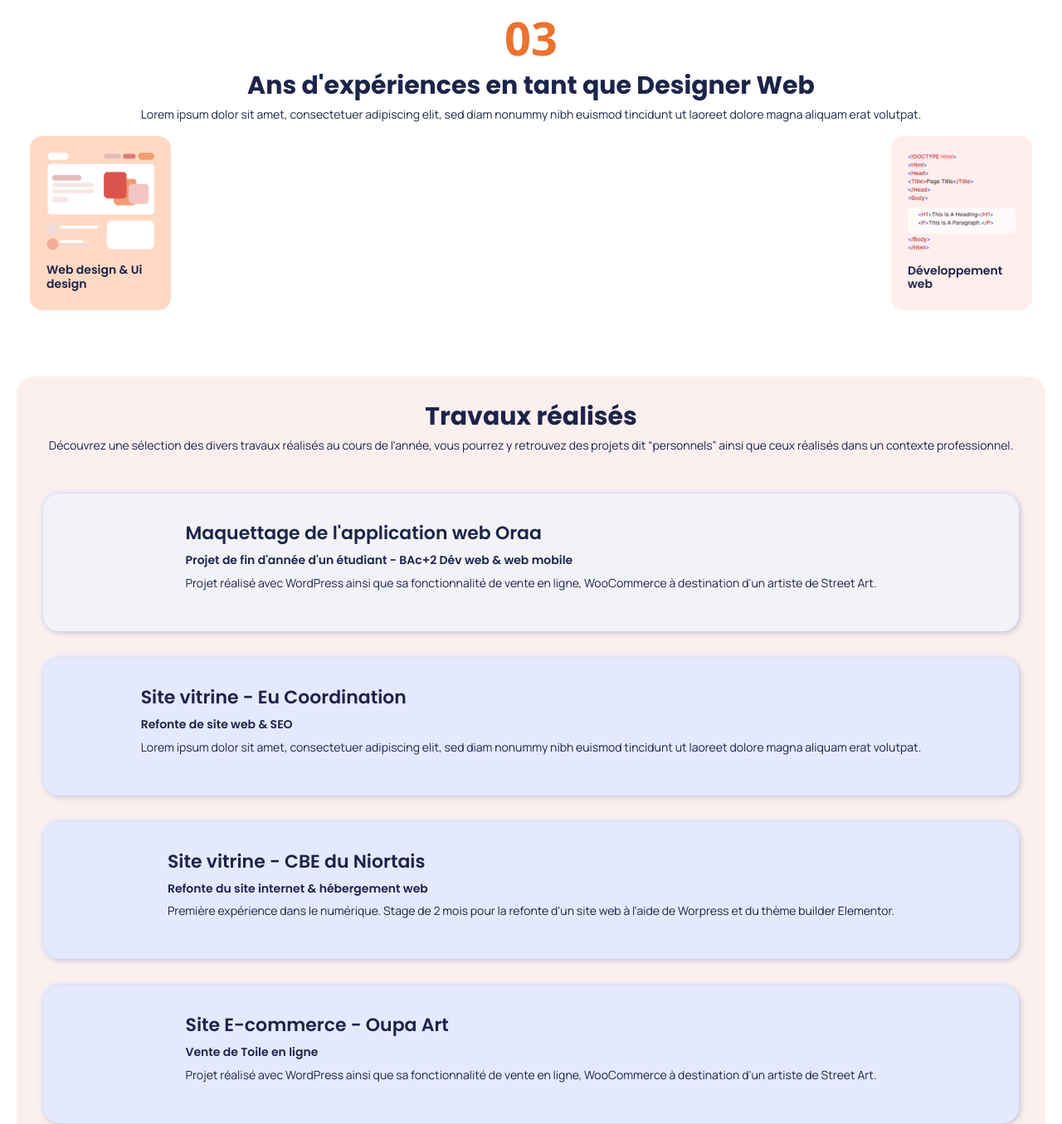
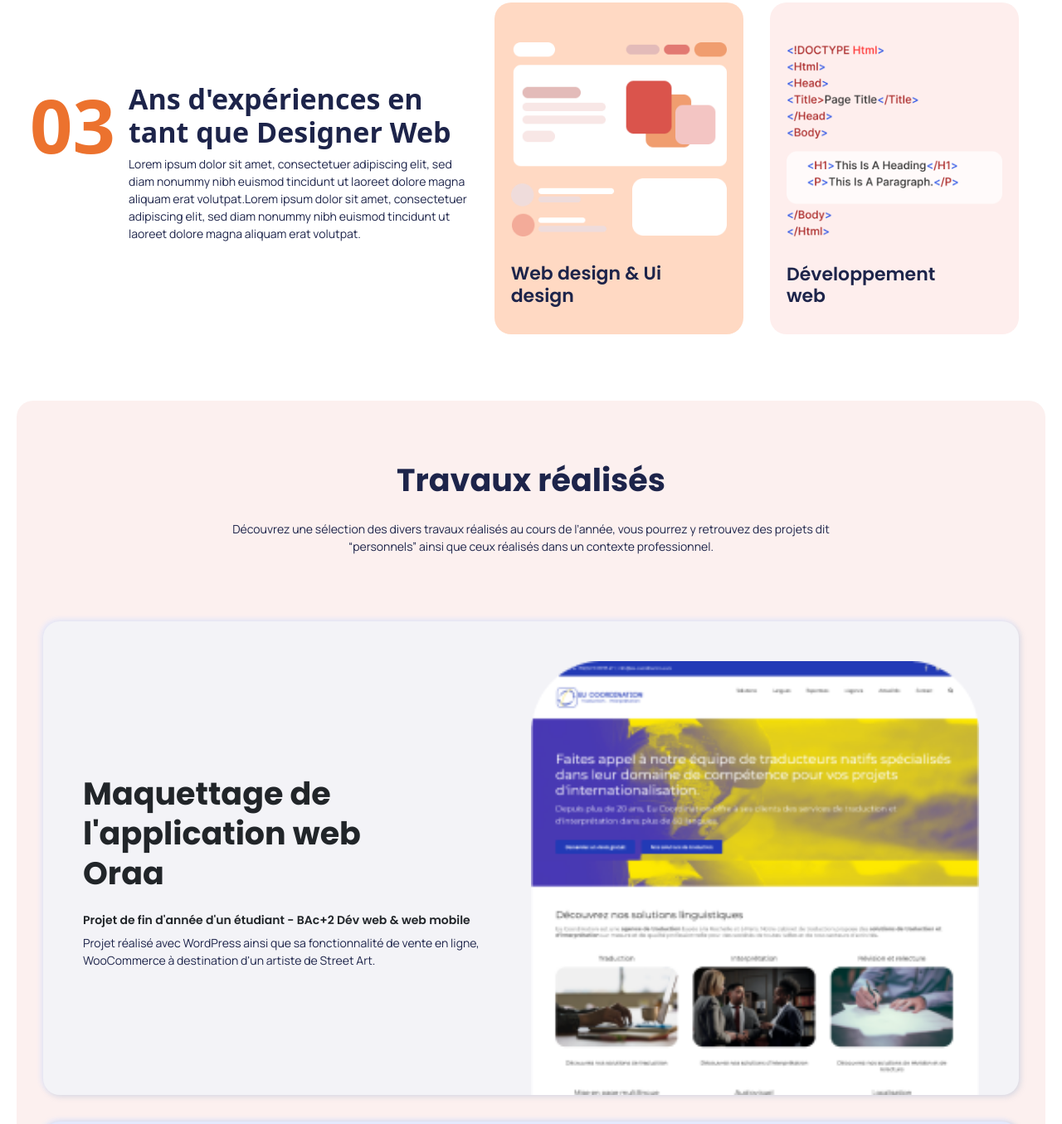
Before and after one commit to JasminaJudith/portfolio, a plain HTML site: page index.html in a window 1280 px wide. Shown: the part 845-2200 px from the top of the page at 83% size. Drawn offline with nearby package versions, Linux system fonts and the light colour scheme.

Commit message:
desktop version
add modification to the mobile because i add some div

```diff
--- a/index.html
+++ b/index.html
@@ -105,14 +105,20 @@
             </div>
         </section>
         <div class="experiences">
+            <div class="experiences_intro">
+                <span>03</span>
+                <div class="experiences_content">
                     <div class="experiences_title">
-                <div><span>03</span></div>
                         <h2>Ans d'expériences en tant que Designer Web</h2>
                     </div>
                     <div class="experiences_text">
                         <p>Lorem ipsum dolor sit amet, consectetuer adipiscing elit,
                             sed diam nonummy nibh euismod tincidunt ut laoreet dolore magna
-                    aliquam erat volutpat.</p>
+                            aliquam erat volutpat.Lorem ipsum dolor sit amet, consectetuer adipiscing elit,
+                            sed diam nonummy nibh euismod tincidunt ut laoreet dolore magna
+                            aliquam erat volutpat. </p>
+                    </div>
+                </div>
             </div>
             <div class="card_experiences">
                 <div class="card_design">
@@ -135,70 +141,81 @@
             </div>
             <div class="travaux_global">
                 <!--N°1-->
-                <div class="projets" id="project1">
-                    <div class="projet_text">
+                <div class="projects" id="project1">
+                    <div class="project_text">
                         <h3>Maquettage de l'application web Oraa</h3>
                         <h4>Projet de fin d'année d'un étudiant - BAc+2 Dév web & web mobile</h4>
                         <p>Projet réalisé avec WordPress ainsi que sa fonctionnalité de vente en ligne,
                             WooCommerce à destination d'un artiste de Street Art.</p>
                     </div>
-                    <!--<div class="projet_img">
-                        <img src="/img/projet-oraa.png" alt="" width="100%">
-                    </div>-->
+                    <div class="project_img">
+                        <img src="/img/eucoordination.png" alt="">
+                    </div>
                 </div>
                 <!--N°2-->
-                <div class="projets" id="project2">
-                    <div class="projet_text">
+                <div class="projects" id="project2">
+                    <div class="project_text">
                         <h3>Site vitrine - Eu Coordination</h3>
                         <h4>Refonte de site web & SEO</h4>
                         <p>Lorem ipsum dolor sit amet, consectetuer adipiscing elit,
                             sed diam nonummy nibh euismod tincidunt ut laoreet dolore magna
                             aliquam erat volutpat.</p>
                     </div>
-                    <!--<div class="projet_img">
+                    <div class="project_img">
                         <img src="/img/eucoordination.png" alt="">
-                    </div>-->
+                    </div>
                 </div>
                 <!--N°3-->
-                <div class="projets" id="project3">
-                    <div class="projet_text">
+                <div class="projects" id="project3">
+                    <div class="project_text">
                         <h3>Site vitrine - CBE du Niortais</h3>
                         <h4>Refonte du site internet & hébergement web</h4>
                         <p>Première expérience dans le numérique. Stage de 2 mois pour la refonte
                             d'un site web à l'aide de Worpress et du thème builder Elementor.</p>
                     </div>
-                    <!--<div class="projet_img" id="project4">
+                    <div class="project_img">
                         <img src="/img/eucoordination.png" alt="">
-                    </div>-->
+                    </div>
                 </div>
                 <!--N°4-->
-                <div class="projets" id="project5">
-                    <div class="projet_text">
+                <div class="projects" id="project4">
+                    <div class="project_text">
                         <h3>Site E-commerce - Oupa Art</h3>
                         <h4>Vente de Toile en ligne</h4>
                         <p>Projet réalisé avec WordPress ainsi que sa fonctionnalité de vente en ligne,
                             WooCommerce à destination d'un artiste de Street Art.</p>
                     </div>
-                    <!--<div class="projet_img">
+                    <div class="project_img">
                         <img src="/img/eucoordination.png" alt="">
-                    </div>-->
+                    </div>
+                </div>
             </div>
             <div class="cta_projects">
                 <a href="#">Contactez-Moi !</a>
             </div>
         </div>
-        </div>
         <footer>
             <div class="footer_content">
                 <div class="footer_logo">
-                    <img src="/img/Logo-desktop.png" alt="" width="100%">
+                    <img src="/img/Logo-desktop.png" alt="">
+                </div>
+                <div class="informations">
+                    <div class="menu_contact">
+                        <h3>Navigation</h3>
+                        <div class="links_menu">
+                            <ul style="padding: 0;">
+                                <li class=""><a href="">Accueil</a> </li>
+                                <li class=""><a href="">À propos</a> </li>
+                                <li class=""><a href="">Travaux</a> </li>
+                                <li class=""><a href="">Contact</a> </li>
+                            </ul>
+                        </div>
                     </div>
                     <div class="intro_contact">
                         <h3>Reston en contact</h3>
                         <p>Lorem ipsum dolor sit amet, consectetuer adipiscing elit,
                             sed diam nonummy nibh euismod tincidunt ut laoreet dolore magna
                             aliquam erat volutpat.</p>
-                </div>
                             <div class="infos_contact">
                                 <div class="mail">
                                     <i id="icon" class="far fa-envelope" class="icon"></i>
@@ -209,18 +226,7 @@
                                     <p> Téléphone : +33 6 60 12 16 61</p>
                                 </div>
                             </div>
-
-                <div class="menu_contact">
-                    <h3>Navigation</h3>
-                    <div class="links_menu">
-                        <ul style="padding: 0;">
-                            <li class=""><a href="">Accueil</a> </li>
-                            <li class=""><a href="">À propos</a> </li>
-                            <li class=""><a href="">Travaux</a> </li>
-                            <li class=""><a href="">Contact</a> </li>
-                        </ul>
                     </div>
-
                 </div>
         </footer>
     </main>
@@ -243,7 +249,6 @@
             document.getElementById("navigation").style.display = 'block';
 
         })
-
     </script>
 </body>
 
--- a/main.js
+++ b/main.js
@@ -1,5 +1,3 @@
-"use strict";
-
 function carousel() {
   let carouselSlider = document.querySelector(".carousel__slider");
   let list = document.querySelector(".carousel__list");
--- a/style.css
+++ b/style.css
@@ -11,13 +11,17 @@
     --l-blue: #E6E8FC;
     --l-blue2: #E5E9FD;
     --l-green: #E0EAE2;
+    --l-grey: #F3F3F7;
     --title: 'Poppins', 'sans-serif', bolder;
     --text: 'manrope', 'sans serif';
+    --xxlarge-title: 60px;
     --xlarge-title: 56px;
     --large-title: 38px;
+    --experience-title: 34px;
     --medium-title: 30px;
     --project-title: 22px;
     --small-title: 14px;
+    --large-text: 18px;
     --medium-text: 16px;
     --small-text: 14px;
 
@@ -322,7 +326,7 @@ header {
     line-height: 2rem;
 }
 
-.projets {
+.projects {
     width: 100%;
     display: flex;
     flex-direction: column;
@@ -332,7 +336,11 @@ header {
     border-radius: 20px;
 }
 
-.projets>.projet_text>h3 {
+.projects>img {
+    display: none;
+}
+
+.projects>.projet_text>h3 {
     font-family: var(--title);
     font-size: var(--project-title);
     font-weight: 600;
@@ -341,7 +349,7 @@ header {
     line-height: 2rem;
 }
 
-.projets>.projet_text>p {
+.projects>.projet_text>p {
     text-align: left;
 }
 
@@ -412,7 +420,7 @@ footer {
     flex-direction: column;
 }
 
-.footer_content>.intro_contact>p {
+.footer_content> .informations>.intro_contact>p {
     text-align: start;
 }
 
@@ -424,7 +432,7 @@ footer {
     align-self: flex-start;
 }
 
-.footer_content>.intro_contact>h3 {
+.footer_content> .informations>.intro_contact>h3 {
     font-family: var(--title);
     font-size: var(--project-title);
     font-weight: 600;
@@ -442,16 +450,12 @@ footer {
     line-height: 2rem;
 }
 
-.infos_contact {
+.informations>.infos_contact {
     width: 100%;
     display: flex;
     flex-direction: column;
     align-items: flex-start;
     padding-bottom: 2rem;
-}
-
-.infos_contact>.icon>p {
-    margin: 0 !important;
 }
 
 .links_rs {
@@ -486,7 +490,7 @@ footer {
     width: 15%;
 }
 
-.footer_content>.menu_contact>h3 {
+.footer_content> .informations>.menu_contact>h3 {
     font-family: var(--title);
     font-size: var(--project-title);
     font-weight: 600;
@@ -495,14 +499,14 @@ footer {
     line-height: 2rem;
 }
 
-.footer_content>.menu_contact>.links_menu>ul>li>a {
+.footer_content> .informations> .menu_contact>.links_menu>ul>li>a {
     text-decoration: none;
     color: var(--blue);
     width: 100%;
     font-size: var(--small-text);
 }
 
-.footer_content>.menu_contact>.links_menu>ul>li {
+.footer_content>.informations> .menu_contact>.links_menu>ul>li {
     list-style: none;
     padding-bottom: 0.5rem;
 }
@@ -517,11 +521,13 @@ footer {
         background-position-y: -10%;
         background-repeat: no-repeat;
     }
+
     .blob-p {
         position: absolute;
         right: 0;
         top: 10%;
     }
+
     .title {
         font-family: var(--title);
         font-size: var(--xlarge-title);
@@ -542,7 +548,8 @@ footer {
         display: block;
     }
 
-    .mb-4>#burger_menu, .navigation {
+    .mb-4>#burger_menu,
+    .navigation {
         display: none;
     }
 
@@ -565,6 +572,7 @@ footer {
     .intro>p {
         text-align: left;
     }
+
     .btn {
         width: 100%;
         margin: 0;
@@ -617,6 +625,7 @@ footer {
         width: 500px;
         height: 500px;
     }
+
     body {
         margin: 0;
         padding: 0;
@@ -670,6 +679,221 @@ footer {
         cursor: pointer;
     }
 
+    /*Experiences*/
+    .experiences {
+        padding: 3rem 1rem;
+        margin-bottom: 2rem;
+        text-align: center;
+        display: flex;
+        flex-direction: row;
+        align-items: center;
+        width: 100%;
+    }
 
+    .experiences>.experiences_intro {
+        display: flex;
+        flex-direction: row;
+        width: 45%;
+    }
 
+    .experiences>.experiences_intro>span {
+        font-size: 90px;
+        font-weight: 900;
+        color: var(--orange);
     }
+
+    .experiences>.experiences_intro>.experiences_content {
+        display: flex;
+        flex-direction: column;
+        padding: 1rem;
+    }
+
+    .experiences>.experiences_intro>.experiences_content>.experiences_title>h2 {
+        font-size: var(--experience-title);
+        font-weight: 700;
+        color: var(--blue);
+        text-align: left;
+        line-height: 2.5rem;
+    }
+
+    .experiences>.experiences_intro>.experiences_content>.experiences_text>p {
+        text-align: left;
+    }
+
+    .card_experiences {
+        width: 55%;
+        display: flex;
+        flex-direction: row;
+        justify-content: space-around;
+    }
+
+    .card_design {
+        width: 300px;
+        height: 400px;
+        padding-top: 3rem;
+        border-radius: 20px
+    }
+
+    .card_design>h3 {
+        padding-top: 1rem;
+        color: var(--blue);
+        font-size: var(--project-title);
+    }
+
+    .card_dev {
+        width: 300px;
+        height: 400px;
+        background-color: var(--l-pink);
+        padding-top: 3rem;
+        border-radius: 20px;
+    }
+
+    .card_dev>h3 {
+        padding-top: 1rem;
+        width: 70%;
+        color: var(--blue);
+        font-size: var(--project-title);
+    }
+
+    /*Travaux*/
+    .travaux {
+        padding: 5rem 0;
+
+        display: flex;
+        flex-direction: column;
+        align-items: center;
+        background-color: var(--l-pink2);
+        border-radius: 20px;
+    }
+
+    .travaux_global {
+        display: flex;
+        flex-direction: column;
+        justify-content: center;
+        padding: 2rem;
+    }
+
+    .travaux>.travaux_intro {
+        width: 60%;
+        margin: 0;
+        padding-bottom: 2rem;
+    }
+
+    .travaux>.travaux_intro>h2 {
+        font-size: var(--large-title);
+        margin: 0;
+        padding-bottom: 2rem;
+    }
+
+    .projects {
+        display: flex;
+        flex-direction: row;
+        align-items: center;
+        justify-content: space-between;
+        padding: 3rem 3rem 0rem 3rem;
+    }
+
+    #project2,
+    #project4 {
+        display: flex;
+        flex-direction: row-reverse;
+    }
+
+    .projects>.project_img>img {
+        display: flex;
+        width: 100%;
+    }
+
+    .project_img {
+        width: 50%;
+    }
+
+    .projects>.project_text {
+        width: 45%;
+    }
+
+    .projects>.project_text>h3 {
+        width: 80%;
+        font-family: var(--title);
+        font-size: var(--large-title);
+        font-weight: 700;
+        line-height: 3rem;
+        padding-bottom: 1rem;
+    }
+
+    .project_text>h4 {
+        font-family: var(--title);
+        font-size: var(--small-title);
+    }
+
+    .projects>.project_text>p {
+        text-align: left;
+    }
+
+    #project1 {
+        background-color: var(--l-grey);
+        box-shadow: 2px 2px 7px 0 rgba(207, 209, 220, 0.8), -2px -2px 7px 0 rgb(229 233 254);
+    }
+
+    #project2 {
+        background-color: var(--l-blue2);
+        box-shadow: 2px 2px 7px 0 rgb(183 186 204 / 80%), -2px -2px 7px 0 rgb(229 233 254);
+    }
+
+    #project3 {
+        background-color: var(--l-blue2);
+        box-shadow: 2px 2px 7px 0 rgb(183 186 204 / 80%), -2px -2px 7px 0 rgb(229 233 254);
+    }
+
+    #project4 {
+        background-color: var(--l-blue2);
+        box-shadow: 2px 2px 7px 0 rgb(183 186 204 / 80%), -2px -2px 7px 0 rgb(229 233 254);
+    }
+
+    #project5 {
+        background-color: var(--l-blue2);
+        box-shadow: 2px 2px 7px 0 rgb(183 186 204 / 80%), -2px -2px 7px 0 rgb(229 233 254);
+    }
+
+    .cta_projects {
+        width: 20%;
+    }
+
+    /*Footer*/
+    footer {
+        margin-top: 5rem;
+    }
+    .footer_logo >img{
+        width: 100%;
+    }
+    footer > .footer_content >.footer_logo{
+        width: 50%;
+    }
+    .footer_content {
+        display: flex;
+        flex-direction: row;
+        width: 100%;
+    }
+    .informations{
+        display: flex;
+        justify-content: flex-end;
+    }
+    .informations >p{
+        font-size: 16px;
+    }
+    footer > .footer_content > .informations> .menu_contact{
+        width: 30%;
+    }
+
+    footer>.footer_content > .informations> .intro_contact {
+        width: 50%;
+    }
+
+    .footer_content> .informations> .intro_contact> h3 {
+        font-size: var(--medium-title);
+    }
+
+    footer > .footer_content > .informations> .menu_contact > h3{
+        font-size: var(--medium-title);
+    }
+}
```
Also changed, not shown: 1 other file. Lines whose indentation alone changed are shown as unchanged.
